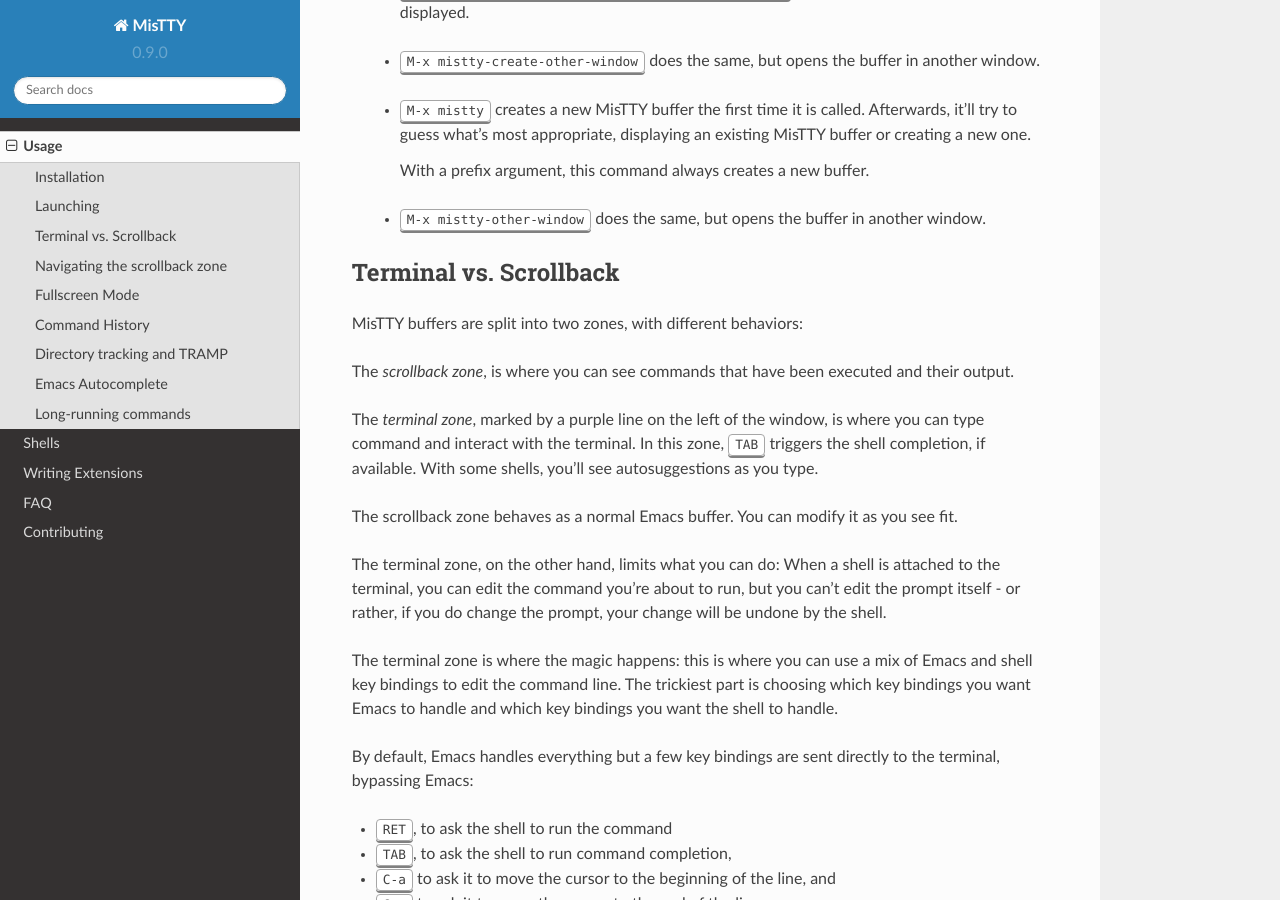
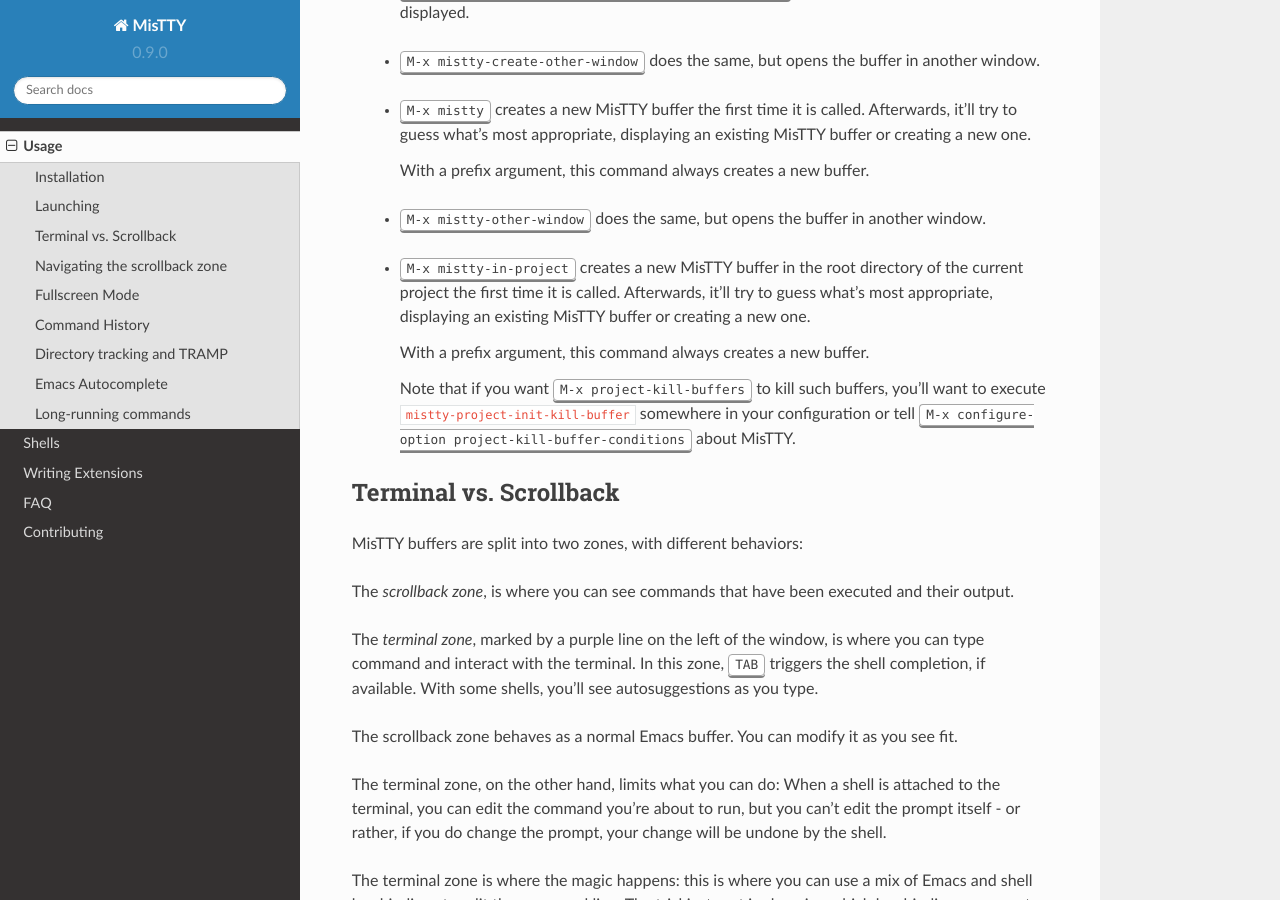
Before and after one commit to szermatt/mistty, a Sphinx documentation site: the page built from docs/source/usage.rst, in a window 1280 px wide and 900 px high, scrolled down 1027 px. Built offline with Sphinx 7.4.7 and the Read the Docs theme 2.0.0, drawn with Linux system fonts in a browser that asks for light colours.

Commit message:
Add mistty-in-project, to launch a shell in a project.
This change adds mistty-project.el which adds some simple integration
with project.el. This is inspired from pull request #1.

```diff
--- a/docs/source/usage.rst
+++ b/docs/source/usage.rst
@@ -76,6 +76,23 @@
 
   - :kbd:`M-x mistty-other-window` does the same, but opens the buffer
     in another window.
+
+  .. index::
+     pair: command; mistty-in-project
+     pair: function; mistty-project-init-kill-buffer
+
+  - :kbd:`M-x mistty-in-project` creates a new MisTTY buffer in the
+    root directory of the current project the first time it is called.
+    Afterwards, it'll try to guess what's most appropriate, displaying
+    an existing MisTTY buffer or creating a new one.
+
+    With a prefix argument, this command always creates a new buffer.
+
+    Note that if you want :kbd:`M-x project-kill-buffers` to kill such
+    buffers, you'll want to execute
+    :code:`mistty-project-init-kill-buffer` somewhere in your
+    configuration or tell :kbd:`M-x configure-option
+    project-kill-buffer-conditions` about MisTTY.
 
 .. _term-vs-scroll:
 
```
Also changed, not shown: 4 other files.
